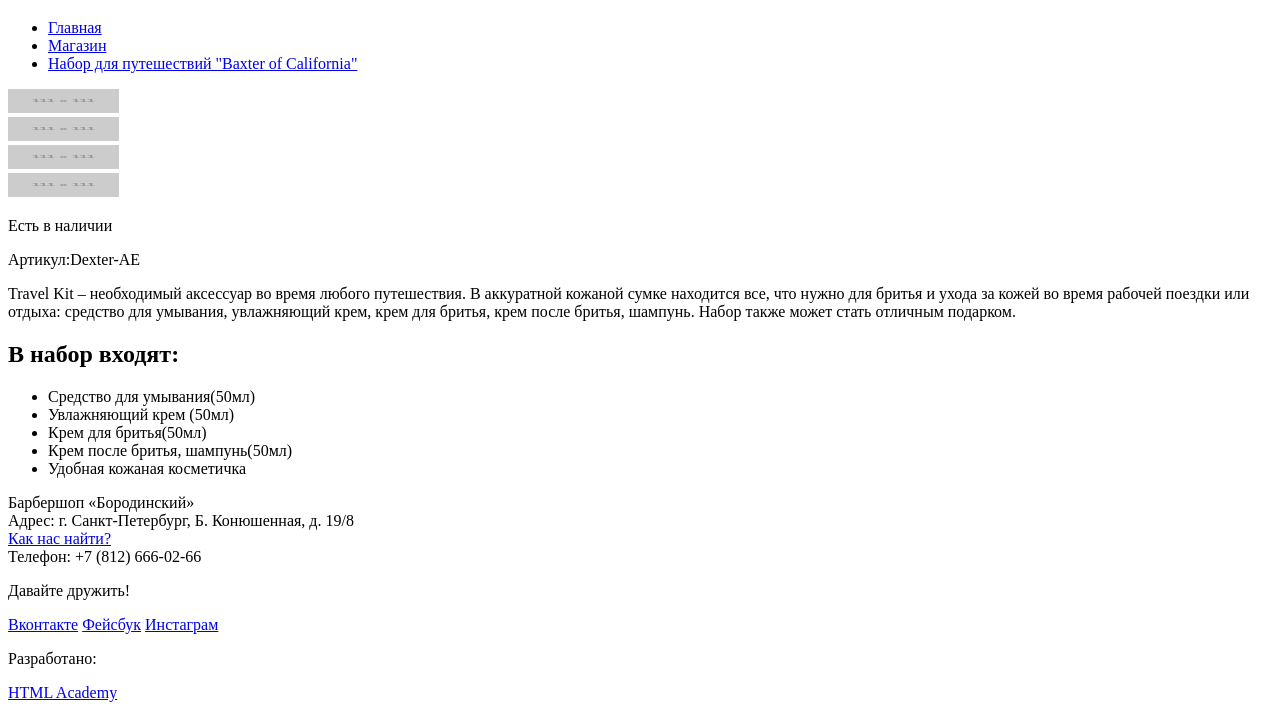
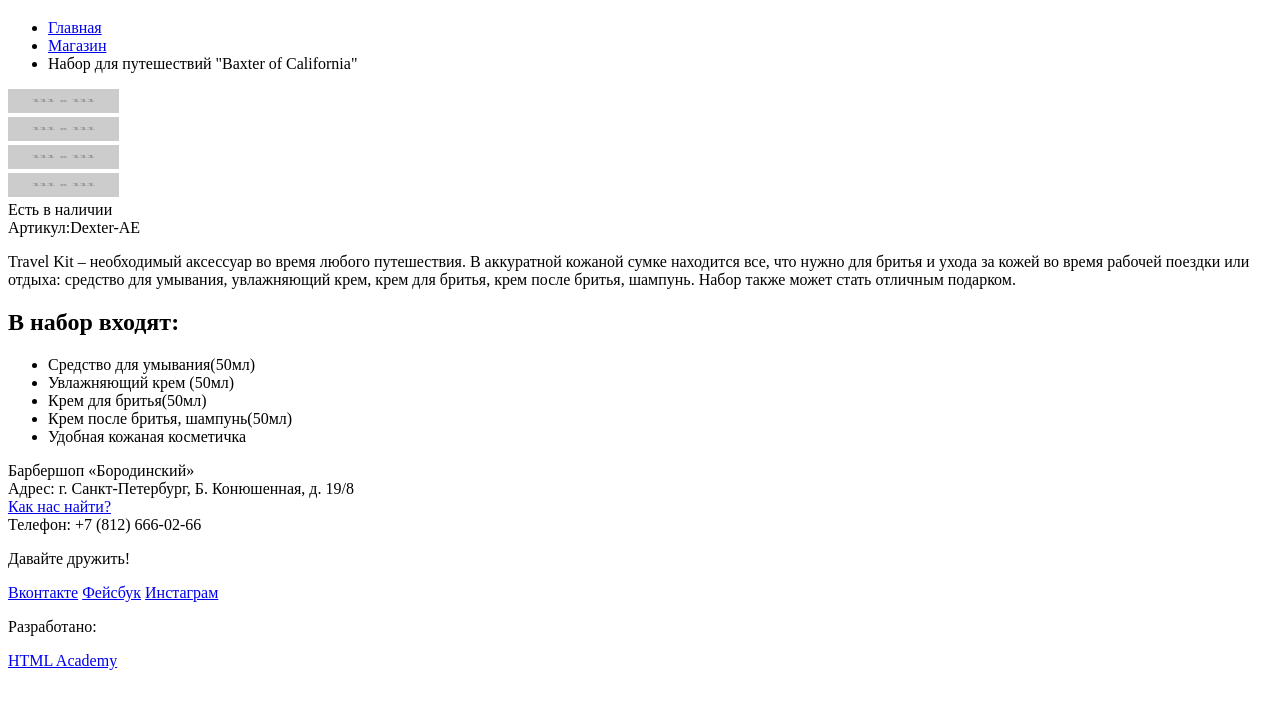
Before and after one commit to Artwest/118371-barbershop, a plain HTML site: page catalog-item.html in a window 1280 px wide. Shown: the part 237-947 px from the top of the page. After the commit the page ends 915 px from the top, so only its background shows below. Drawn offline with Linux system fonts and the light colour scheme; placeholder pictures from the web are drawn by us.

Commit message:
Update catalog-item.html

```diff
--- a/catalog-item.html
+++ b/catalog-item.html
@@ -48,7 +48,7 @@
                   <a href="#">Магазин</a>
                 </li>
                 <li>
-                  <span><a href="#">Набор для путешествий "Baxter of California"</a></span>
+                  <span class="current page">Набор для путешествий "Baxter of California"</span>
                 </li>
               </ul>
             </nav>
@@ -60,7 +60,7 @@
             <div class="bottom-image"><img src="http://placehold.it/111*24" width="111" height="24" alt="набор для путешествий"></div>
           </div>
           <div class="merch-description">
-            <p>Есть в наличии</p>
+            <div class="available">Есть в наличии</div>
             <div class="articul">Артикул:Dexter-AE</div>
             <p>Travel Kit – необходимый аксессуар во время любого путешествия. В аккуратной кожаной сумке находится все, что нужно для бритья и ухода за кожей во время рабочей поездки или отдыха: средство для умывания, увлажняющий крем, крем для бритья, крем после бритья, шампунь. Набор также может стать отличным подарком.</p>
           </div>
@@ -78,10 +78,10 @@
       <footer class="main-footer">
        <div class="container">
         <section class="footer-contacts">
-          Барбершоп «Бородинский»<br>
+          <article>Барбершоп «Бородинский»<br>
           Адрес: г. Санкт-Петербург, Б. Конюшенная, д. 19/8<br>
           <a href="#">Как нас найти?</a><br>
-          Телефон: +7 (812) 666-02-66
+          Телефон: +7 (812) 666-02-66</article>
         </section>
         <section class="footer-social">
           <p>Давайте дружить!</p>
```
Lines whose indentation alone changed are shown as unchanged.
